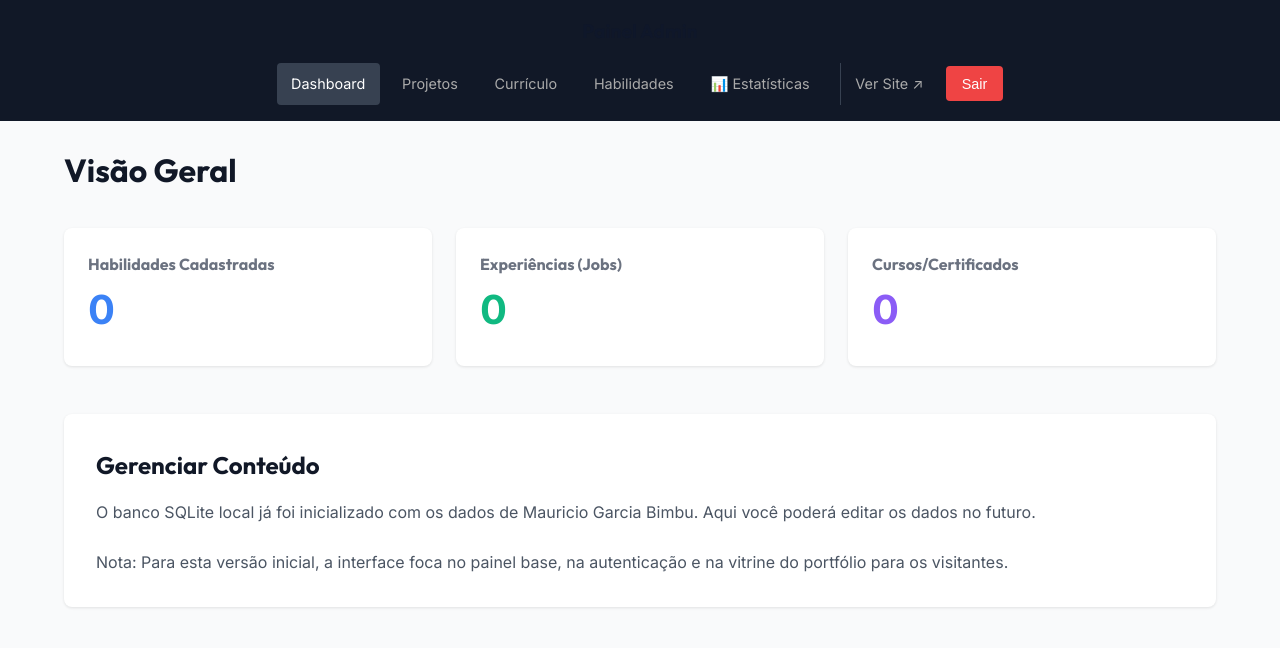
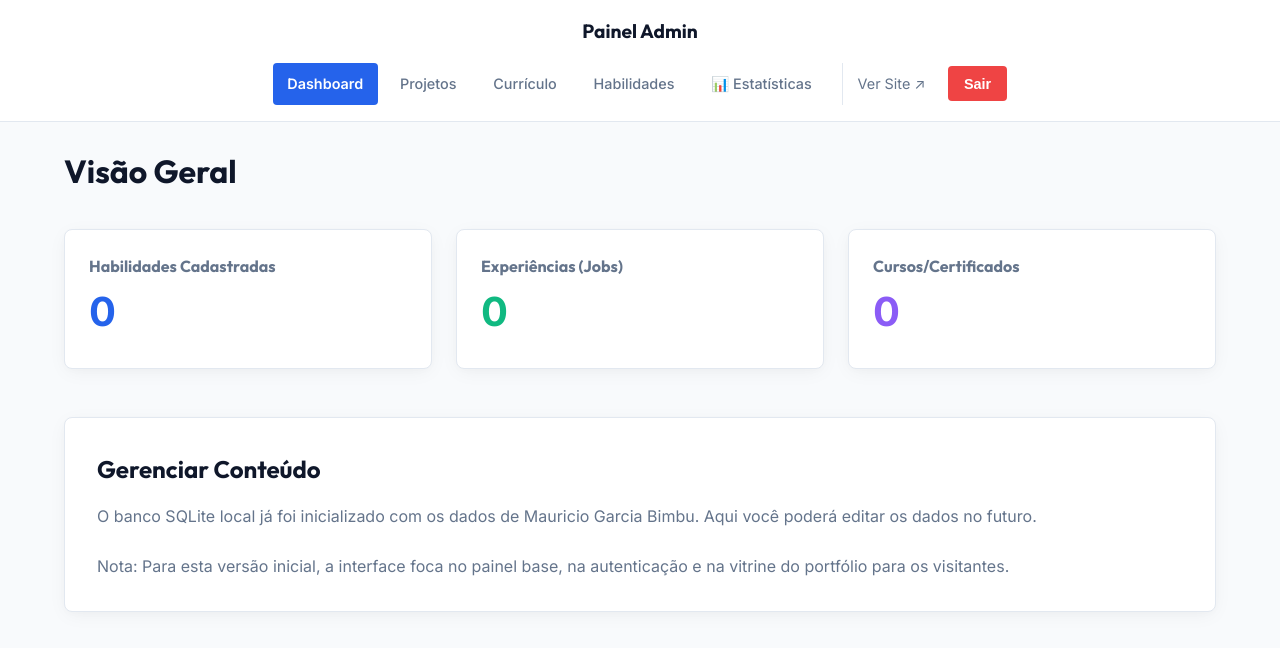
Before and after one commit to Mauricio318/portfolio-analytics, a Next.js app: page /admin in a window 1280 px wide. Shown: the top 648 px of the page. Built offline with nearby package versions, Linux system fonts and the light colour scheme; no server answers; the database is empty.

Commit message:
style: convert admin dashboard, layouts, skills, and resume page styles to CSS theme variables for automatic dark/light mode compatibility

```diff
--- a/src/app/admin/layout.tsx
+++ b/src/app/admin/layout.tsx
@@ -8,31 +8,32 @@ export default function AdminLayout({ children }: { children: React.ReactNode })
   const getLinkStyle = (path: string): React.CSSProperties => {
     const isActive = pathname === path;
     return {
-      color: isActive ? '#fff' : '#aaa',
+      color: isActive ? '#fff' : 'var(--text-muted)',
       textDecoration: 'none',
       padding: '0.6rem 0.9rem',
-      backgroundColor: isActive ? '#374151' : 'transparent',
+      backgroundColor: isActive ? 'var(--accent)' : 'transparent',
       borderRadius: '4px',
       transition: 'all 0.2s ease',
       display: 'block',
       whiteSpace: 'nowrap',
       fontSize: '0.9rem',
+      fontWeight: isActive ? 600 : 500,
     };
   };
 
   return (
-    <div style={{ display: 'flex', flexDirection: 'column', minHeight: '100vh', backgroundColor: '#f9fafb' }}>
-      <aside style={{ backgroundColor: '#111827', color: '#fff', padding: '1rem' }}>
-        <h2 style={{ fontSize: '1.2rem', marginBottom: '1rem', textAlign: 'center', fontWeight: 700 }}>Painel Admin</h2>
+    <div style={{ display: 'flex', flexDirection: 'column', minHeight: '100vh', backgroundColor: 'var(--bg-main)', color: 'var(--text-main)' }}>
+      <aside style={{ backgroundColor: 'var(--bg-secondary)', borderBottom: '1px solid var(--border)', color: 'var(--text-main)', padding: '1rem' }}>
+        <h2 style={{ fontSize: '1.2rem', marginBottom: '1rem', textAlign: 'center', fontWeight: 700, color: 'var(--text-main)' }}>Painel Admin</h2>
         <nav style={{ display: 'flex', flexWrap: 'wrap', gap: '0.5rem', justifyContent: 'center', alignItems: 'center' }}>
           <a href="/admin" style={getLinkStyle('/admin')}>Dashboard</a>
           <a href="/admin/portfolio" style={getLinkStyle('/admin/portfolio')}>Projetos</a>
           <a href="/admin/resume" style={getLinkStyle('/admin/resume')}>Currículo</a>
           <a href="/admin/skills" style={getLinkStyle('/admin/skills')}>Habilidades</a>
           <a href="/admin/stats" style={getLinkStyle('/admin/stats')}>📊 Estatísticas</a>
-          <a href="/" style={{ color: '#aaa', textDecoration: 'none', padding: '0.6rem 0.9rem', borderLeft: '1px solid #374151', marginLeft: '0.5rem', whiteSpace: 'nowrap', fontSize: '0.9rem' }} target="_blank">Ver Site ↗</a>
+          <a href="/" style={{ color: 'var(--text-muted)', textDecoration: 'none', padding: '0.6rem 0.9rem', borderLeft: '1px solid var(--border)', marginLeft: '0.5rem', whiteSpace: 'nowrap', fontSize: '0.9rem' }} target="_blank">Ver Site ↗</a>
           <form method="POST" action="/api/auth/logout" style={{ display: 'inline' }}>
-            <button type="submit" style={{ padding: '0.6rem 1rem', backgroundColor: '#ef4444', color: '#fff', border: 'none', borderRadius: '4px', cursor: 'pointer', fontSize: '0.9rem', whiteSpace: 'nowrap' }}>
+            <button type="submit" style={{ padding: '0.6rem 1rem', backgroundColor: '#ef4444', color: '#fff', border: 'none', borderRadius: '4px', cursor: 'pointer', fontSize: '0.9rem', whiteSpace: 'nowrap', fontWeight: 600 }}>
               Sair
             </button>
           </form>
--- a/src/app/admin/page.tsx
+++ b/src/app/admin/page.tsx
@@ -11,27 +11,27 @@ export default function AdminDashboard() {
 
   return (
     <div>
-      <h1 style={{ fontSize: '2rem', marginBottom: '2rem', color: '#111827' }}>Visão Geral</h1>
+      <h1 style={{ fontSize: '2rem', marginBottom: '2rem', color: 'var(--text-main)' }}>Visão Geral</h1>
 
       <div style={{ display: 'grid', gridTemplateColumns: 'repeat(auto-fit, minmax(250px, 1fr))', gap: '1.5rem' }}>
-        <div style={{ backgroundColor: '#fff', padding: '1.5rem', borderRadius: '8px', boxShadow: '0 1px 3px rgba(0,0,0,0.1)' }}>
-          <h3 style={{ color: '#6b7280', fontSize: '1rem' }}>Habilidades Cadastradas</h3>
-          <p style={{ fontSize: '2.5rem', fontWeight: 'bold', color: '#3b82f6' }}>{skillsCount?.count || 0}</p>
+        <div style={{ backgroundColor: 'var(--bg-secondary)', border: '1px solid var(--border)', padding: '1.5rem', borderRadius: '8px', boxShadow: 'var(--card-shadow)' }}>
+          <h3 style={{ color: 'var(--text-muted)', fontSize: '1rem' }}>Habilidades Cadastradas</h3>
+          <p style={{ fontSize: '2.5rem', fontWeight: 'bold', color: 'var(--accent)' }}>{skillsCount?.count || 0}</p>
         </div>
-        <div style={{ backgroundColor: '#fff', padding: '1.5rem', borderRadius: '8px', boxShadow: '0 1px 3px rgba(0,0,0,0.1)' }}>
-          <h3 style={{ color: '#6b7280', fontSize: '1rem' }}>Experiências (Jobs)</h3>
+        <div style={{ backgroundColor: 'var(--bg-secondary)', border: '1px solid var(--border)', padding: '1.5rem', borderRadius: '8px', boxShadow: 'var(--card-shadow)' }}>
+          <h3 style={{ color: 'var(--text-muted)', fontSize: '1rem' }}>Experiências (Jobs)</h3>
           <p style={{ fontSize: '2.5rem', fontWeight: 'bold', color: '#10b981' }}>{jobsCount?.count || 0}</p>
         </div>
-        <div style={{ backgroundColor: '#fff', padding: '1.5rem', borderRadius: '8px', boxShadow: '0 1px 3px rgba(0,0,0,0.1)' }}>
-          <h3 style={{ color: '#6b7280', fontSize: '1rem' }}>Cursos/Certificados</h3>
+        <div style={{ backgroundColor: 'var(--bg-secondary)', border: '1px solid var(--border)', padding: '1.5rem', borderRadius: '8px', boxShadow: 'var(--card-shadow)' }}>
+          <h3 style={{ color: 'var(--text-muted)', fontSize: '1rem' }}>Cursos/Certificados</h3>
           <p style={{ fontSize: '2.5rem', fontWeight: 'bold', color: '#8b5cf6' }}>{coursesCount?.count || 0}</p>
         </div>
       </div>
 
-      <div style={{ marginTop: '3rem', backgroundColor: '#fff', padding: '2rem', borderRadius: '8px', boxShadow: '0 1px 3px rgba(0,0,0,0.1)' }}>
-        <h2 style={{ fontSize: '1.5rem', marginBottom: '1rem', color: '#111827' }}>Gerenciar Conteúdo</h2>
-        <p style={{ color: '#4b5563', marginBottom: '1.5rem' }}>O banco SQLite local já foi inicializado com os dados de Mauricio Garcia Bimbu. Aqui você poderá editar os dados no futuro.</p>
-        <p style={{ color: '#4b5563' }}>Nota: Para esta versão inicial, a interface foca no painel base, na autenticação e na vitrine do portfólio para os visitantes.</p>
+      <div style={{ marginTop: '3rem', backgroundColor: 'var(--bg-secondary)', border: '1px solid var(--border)', padding: '2rem', borderRadius: '8px', boxShadow: 'var(--card-shadow)' }}>
+        <h2 style={{ fontSize: '1.5rem', marginBottom: '1rem', color: 'var(--text-main)' }}>Gerenciar Conteúdo</h2>
+        <p style={{ color: 'var(--text-muted)', marginBottom: '1.5rem' }}>O banco SQLite local já foi inicializado com os dados de Mauricio Garcia Bimbu. Aqui você poderá editar os dados no futuro.</p>
+        <p style={{ color: 'var(--text-muted)' }}>Nota: Para esta versão inicial, a interface foca no painel base, na autenticação e na vitrine do portfólio para os visitantes.</p>
       </div>
     </div>
   );
```
Also changed, not shown: src/app/admin/resume/page.tsx (+30 -30 lines), src/app/admin/skills/page.tsx (+13 -13 lines), 1 other file (tests, documents, lock files or other folders).
